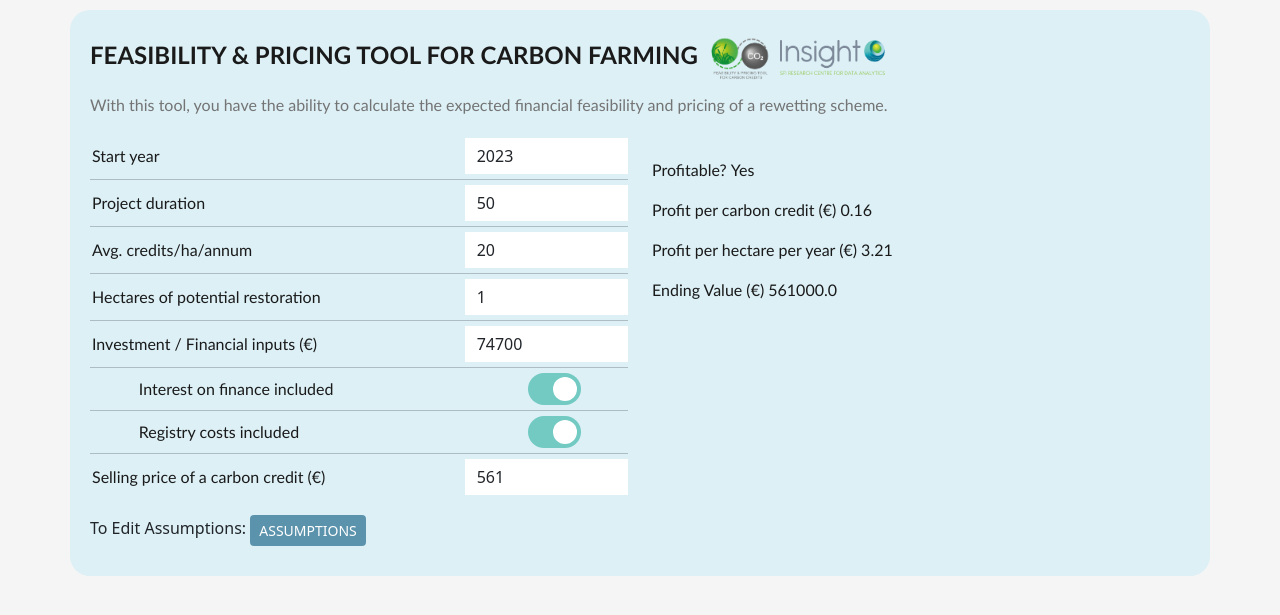
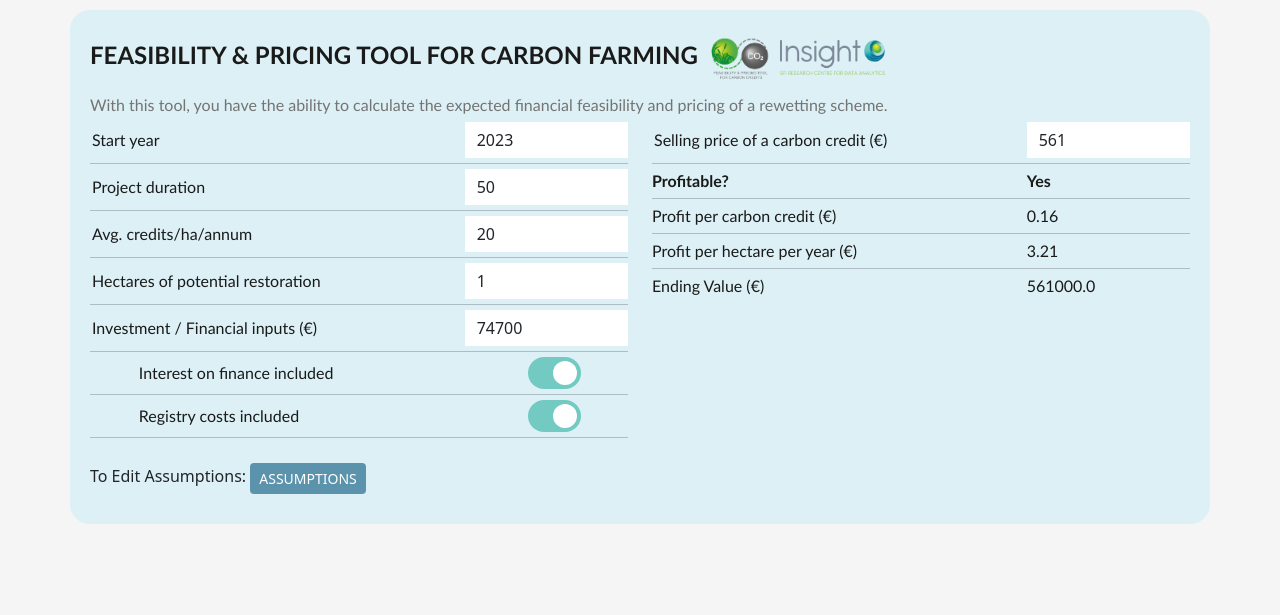
Before and after one commit to mawaskow/multipeattools, a Flask app: page /ffptool in a window 1280 px wide. Shown: the part 64-679 px from the top of the page. Run offline with Flask 3, Linux system fonts and the light colour scheme; some libraries are stand-ins or nearby versions.

Commit message:
carbon credit price in line with results

```diff
--- a/static/style.css
+++ b/static/style.css
@@ -6,6 +6,10 @@ h4, h5, p, .form-label, .form-check-label{
 
 .form-label, .form-check-label{
     font-size: 16px;
+}
+
+p{
+    margin-bottom: 0;
 }
 
 p.text-descr{
--- a/templates/ffp_tool.html
+++ b/templates/ffp_tool.html
@@ -95,6 +95,10 @@
                     </div>
                 </div>
                 <hr>
+            </form>
+        </div>
+
+        <div class="col-sm-6" style="display: inline;" id="results">
             <div class="row align-items-center">
                 <div class="col-8">
                     <label for="price_p_cred" class="form-label" style="padding-right: 5px; font-weight: 500;">Selling price of a carbon credit (€)</label>
@@ -103,25 +107,45 @@
                     <input type="number" class="validate form-control" id="price_p_cred" name="price_p_cred" value="{{uform['price_p_cred']}}" min="0" max="1000000000" step="0.001" onkeyup="ffp_calculation()" required>
                 </div>
             </div>
-            </form>
+            <hr>
+            <div class="row align-items-center">
+                <div class="col-8">
+                    <p style="font-weight: 600;">Profitable?</p>
                 </div>
-
-        <div class="col-sm-6" style="display: inline; padding-top: 20px;" id="results">
-            <p>
-                <span style="font-weight: 500;">Profitable? </span><span id="is_prof">{{results_dict["profitable"]}}</span>
-            </p>
-            <p>
-                <span style="font-weight: 500;">Profit per carbon credit (€) </span><span id="prof_p_cred">{{results_dict["profit_per_credit"]}}</span>
-            </p>
-            <p>
-                <span style="font-weight: 500;">Profit per hectare per year (€) </span><span id="prof_phpy">{{results_dict["profit_per_hectare_per_year"]}}</span>
-            </p>
-            <p>
-                <span style="font-weight: 500;">Ending Value (€) </span><span id="end_val">{{results_dict["ending_value_undisc"]}}</span>
-            </p>
+                <div class="col-4">
+                    <p id="is_prof" style="font-weight: 600;">{{results_dict["profitable"]}}</p>
                 </div>
             </div>
-    <div class="col-sm" style="padding-top: 20px; padding-bottom: 10px; justify-content: flex-end;">
+            <hr>
+            <div class="row align-items-center">
+                <div class="col-8">
+                    <p style="font-weight: 500;">Profit per carbon credit (€)</p>
+                </div>
+                <div class="col-4 justify-content-center">
+                    <p id="prof_p_cred">{{results_dict["profit_per_credit"]}}</p>
+                </div>
+            </div>
+            <hr>
+            <div class="row align-items-center">
+                <div class="col-8">
+                    <p style="font-weight: 500;">Profit per hectare per year (€)</p>
+                </div>
+                <div class="col-4">
+                    <p id="prof_phpy">{{results_dict["profit_per_hectare_per_year"]}}</p>
+                </div>
+            </div>
+            <hr>
+            <div class="row align-items-center">
+                <div class="col-8">
+                    <p style="font-weight: 500;">Ending Value (€)</p>
+                </div>
+                <div class="col-4">
+                    <p id="end_val">{{results_dict["ending_value_undisc"]}}</p>
+                </div>
+            </div>
+        </div>
+    </div>
+    <div class="col-sm" style="padding-top: 20px; padding-bottom: 10px;">
         <label for="assum_disp_btn">To Edit Assumptions: </label>
         <!--<button onclick="toggle_display()" id="assum_disp_btn">Assumptions</button>-->
         <button id="assum_disp_btn" class="btn btn-success btn-sm" style="font-weight: 500;">ASSUMPTIONS</button>
```
Lines whose indentation alone changed are shown as unchanged.
